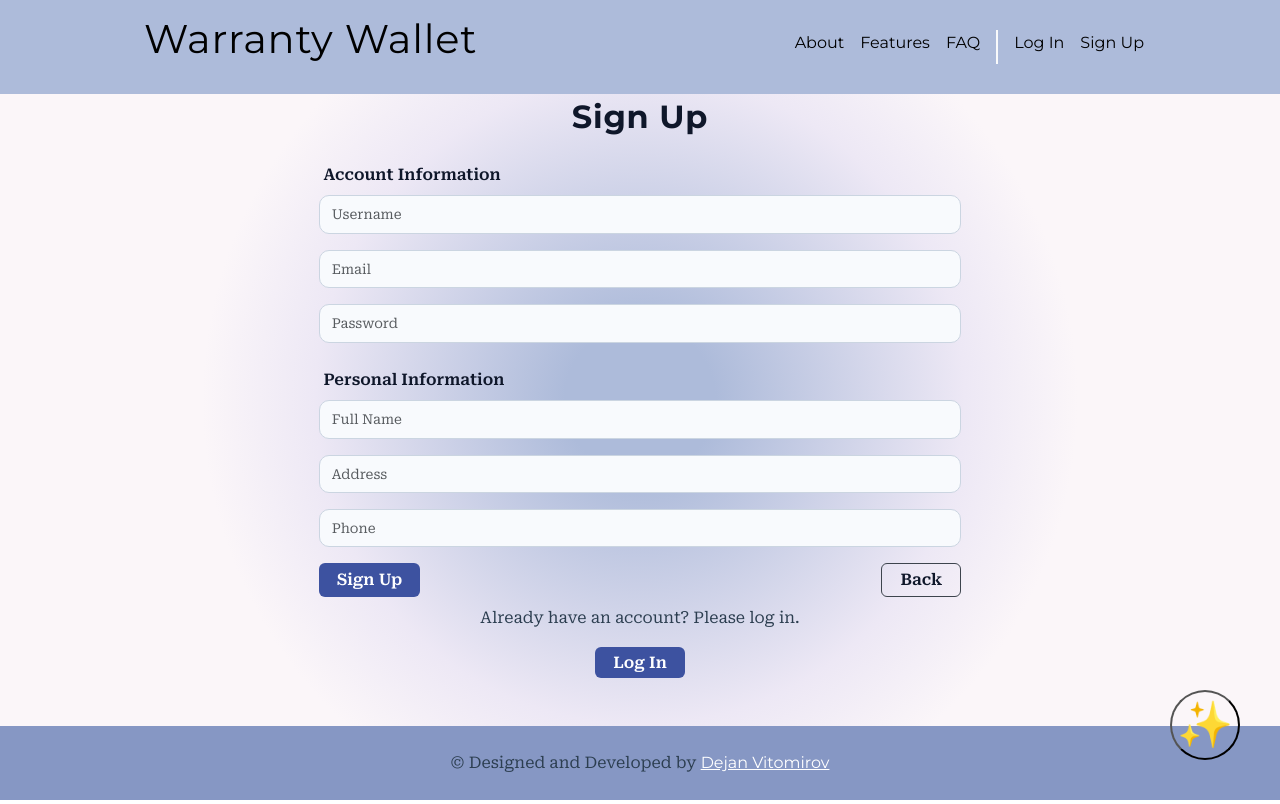
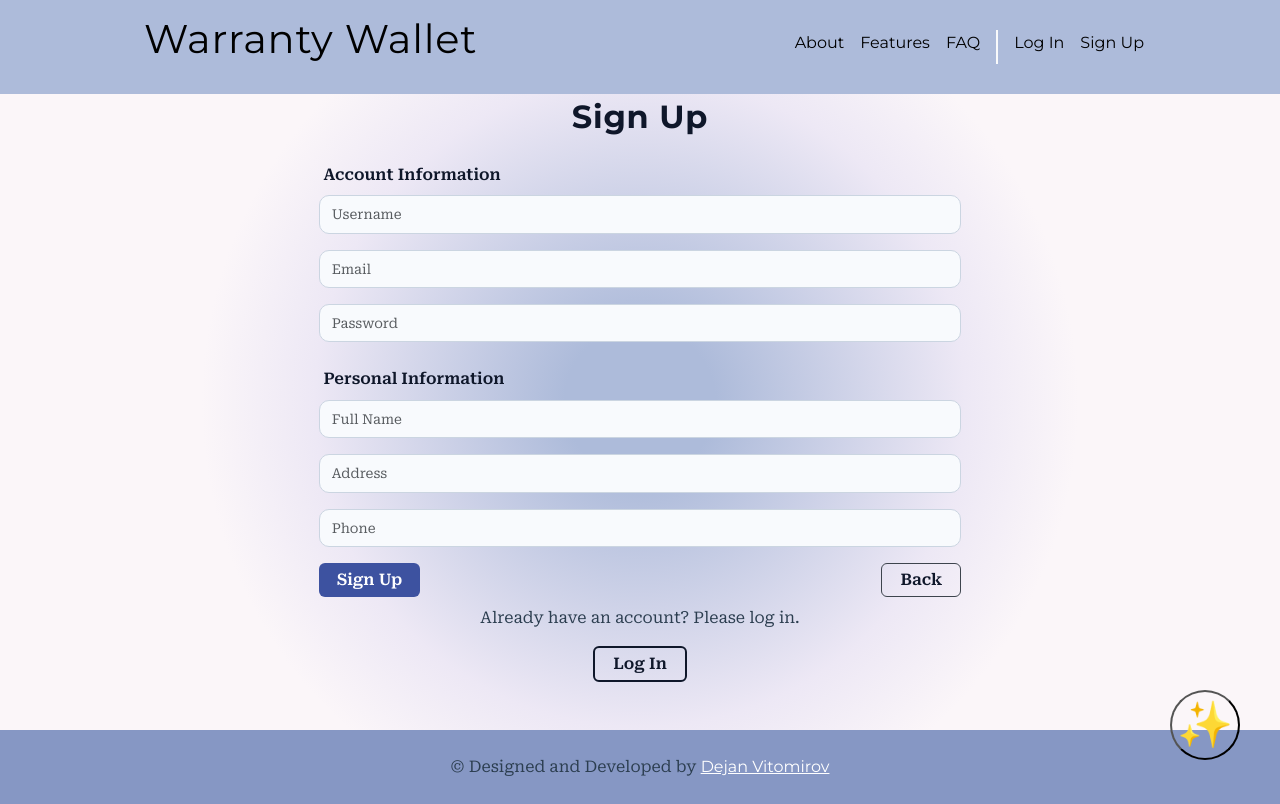
Before and after one commit to Vitomirov/warranty-wallet, a React (Vite) app in the folder src/frontend/: page /signup in a window 1280 px wide. Built offline with nearby package versions, Linux system fonts and the light colour scheme.

Commit message:
minor improvements

```diff
--- a/src/frontend/features/auth/LogIn.jsx
+++ b/src/frontend/features/auth/LogIn.jsx
@@ -74,7 +74,7 @@ function LogIn() {
               <p>Don't have an account? Please sign up.</p>
               <Button
                 type="button"
-                variant="signup-secondary"
+                variant="auth-change"
                 onClick={() => navigate("/signup")}
               >
                 Sign Up
--- a/src/frontend/features/auth/SignUp.jsx
+++ b/src/frontend/features/auth/SignUp.jsx
@@ -142,7 +142,7 @@ function SignUp() {
               <p>Already have an account? Please log in.</p>
               <Button
                 type="button"
-                variant="login-primary"
+                variant="auth-change"
                 onClick={() => navigate("/login")}
               >
                 Log In
--- a/src/frontend/styles/components/_button.scss
+++ b/src/frontend/styles/components/_button.scss
@@ -190,24 +190,7 @@
 
 //LogIn and SignUp button (on componetntnes)
 
-.button--login-primary {
-    background-color: #3D52A0;
-  color: variables.$white;
-
-  &:hover {
-    background-color: #7091E6;
-    transform: translateY(-1px);
-    box-shadow: 0 4px 6px rgba(0, 0, 0, 0);
-  }
-
-  &:active {
-    background-color: darken(variables.$cyanAccent, 5%);
-    transform: translateY(0);
-    box-shadow: 0 2px 4px rgba(0, 0, 0, 0);
-  }
-}
-
-.button--signup-secondary {
+.button--auth-change {
   background-color: transparent;
   color: variables.$richNavy;
   border: 2px solid variables.$richNavy;
```
